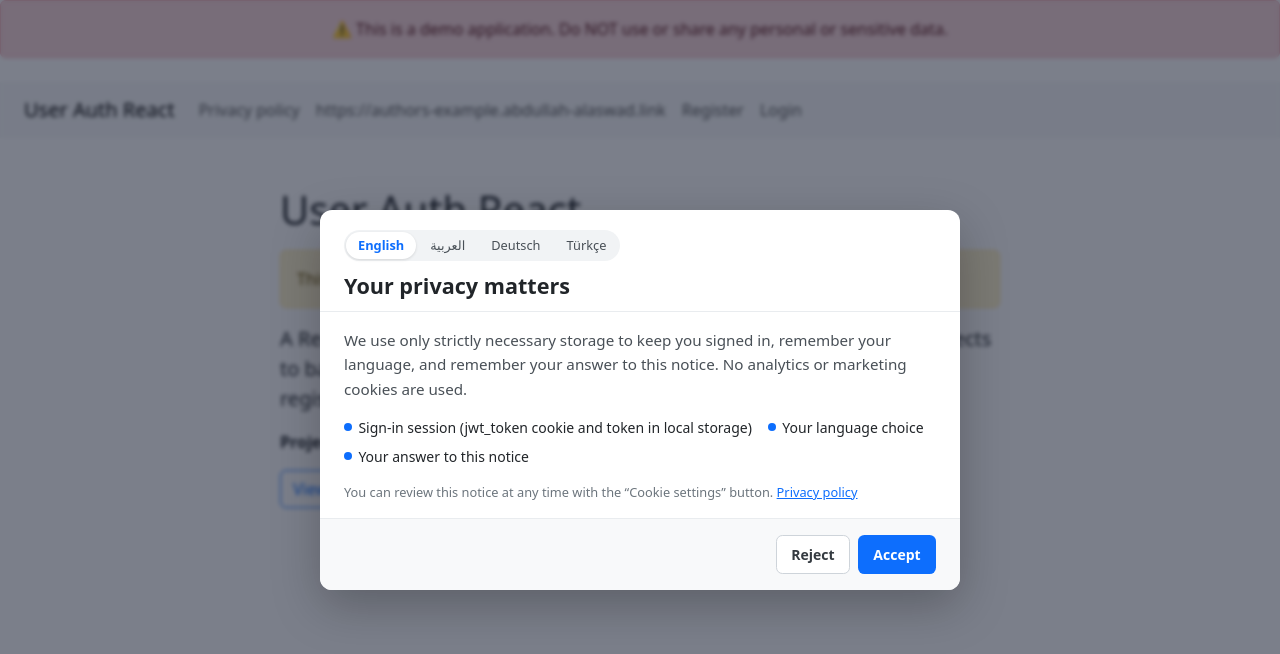
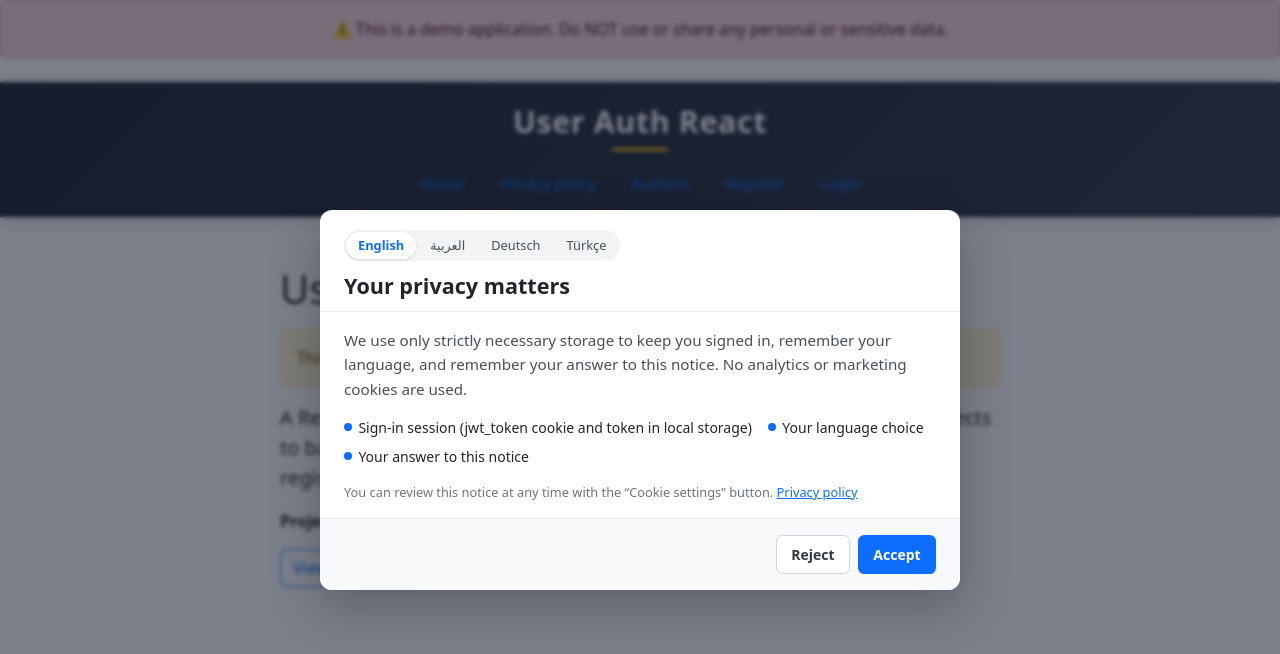
Before and after one commit to abdoun/user-auth-react, a React (Create React App) app: page / in a window 1280 px wide. Shown: the top 654 px of the page. Built offline with nearby package versions, Linux system fonts and the light colour scheme.

Commit message:
style: match authors frontend header and fix Authors link label/URL

```diff
--- a/src/Navbar.js
+++ b/src/Navbar.js
@@ -2,8 +2,17 @@ import { logout } from './utils/auth';
 import { Link, useNavigate } from 'react-router-dom';
 import { AUTHORS_URL } from './utils/authConfig';
 
+// When browsing over a plain IP, the authors frontend lives on the sibling
+// port (8088); otherwise use the public domain.
+function getAuthorsUrl() {
+  const host = window.location.hostname;
+  const isIP = /^\d{1,3}(\.\d{1,3}){3}$/.test(host);
+  return isIP ? `http://${host}:8088/` : AUTHORS_URL;
+}
+
 export default function Navbar({ isLoggedIn, setIsLoggedIn }) {
   const navigate = useNavigate();
+  const authorsUrl = getAuthorsUrl();
 
   const handleLogout = () => {
     logout();
@@ -12,68 +21,65 @@ export default function Navbar({ isLoggedIn, setIsLoggedIn }) {
   };
 
   return (
-    <nav className="navbar navbar-expand navbar-light bg-light px-4">
-      <Link className="navbar-brand" to="/">
-        User Auth React
+    <header className="App-header">
+      <h1 className="App-brand">
+        <Link to="/">User Auth React</Link>
+      </h1>
+      <nav className="App-nav nav nav-pills justify-content-center">
+        <div className="nav-item">
+          <Link className="nav-link" to="/">
+            Home
           </Link>
-      <div className="navbar-nav">
+        </div>
+        <div className="nav-item">
           <Link className="nav-link" to="/privacy">
             Privacy policy
           </Link>
-        {(() => {
-          let url = localStorage.getItem('authorUrl');
-
-          if (!url) {
-            // Default: use the known domain
-            url = AUTHORS_URL;
-          } else {
-            // If it's an IP, try to map to domain format with :8083
-            const isIP = url.match(/^[\d.]+$/);
-            if (isIP) {
-              url = `http://${url}:8083`;
-            }
-          }
-
-          return (
-            <Link
+        </div>
+        <div className="nav-item">
+          <a
             className="nav-link"
-              onClick={() => {
-                const currentHost = window.location.host;
-                localStorage.setItem('authorUrl', currentHost + ':8083');
-              }}
+            href={authorsUrl}
+            target="_blank"
+            rel="noopener noreferrer"
           >
-              {url.includes(':8083') ? url.replace(/:8083$/, '') : url}
-              <i className="bi bi-person-lines-fill"></i>
-            </Link>
-          );
-        })()}
+            Authors
+          </a>
+        </div>
         {!isLoggedIn && (
           <>
+            <div className="nav-item">
               <Link className="nav-link" to="/register">
                 Register
               </Link>
+            </div>
+            <div className="nav-item">
               <Link className="nav-link" to="/login">
                 Login
               </Link>
+            </div>
           </>
         )}
         {isLoggedIn && (
           <>
+            <div className="nav-item">
               <Link className="nav-link" to="/profile">
                 Profile
               </Link>
+            </div>
+            <div className="nav-item">
               <Link className="nav-link" to="/users">
                 Users
               </Link>
-            <button
-              className="btn btn-outline-danger btn-sm ms-3"
-              onClick={handleLogout}
-            >
+            </div>
+            <div className="nav-item">
+              <button className="nav-link" onClick={handleLogout}>
                 Logout
               </button>
+            </div>
           </>
         )}
-      </div>
       </nav>
+    </header>
   );
 }
--- a/src/index.css
+++ b/src/index.css
@@ -1,5 +1,6 @@
 body {
   margin: 0;
+  background: #f5f6f8;
   font-family:
     -apple-system, BlinkMacSystemFont, 'Segoe UI', 'Roboto', 'Oxygen', 'Ubuntu',
     'Cantarell', 'Fira Sans', 'Droid Sans', 'Helvetica Neue', sans-serif;
@@ -7,6 +8,61 @@ body {
   -moz-osx-font-smoothing: grayscale;
 }
 
+/* Header styled to match the authors-example frontend */
+.App-header {
+  background: linear-gradient(135deg, #1f2530, #343b48);
+  box-shadow: 0 2px 14px rgba(0, 0, 0, 0.18);
+  color: #fff;
+  padding: 22px 16px 16px;
+  text-align: center;
+}
+
+.App-brand {
+  font-size: 1.9rem;
+  font-weight: 700;
+  letter-spacing: 0.02em;
+  margin: 0 0 14px;
+}
+
+.App-brand::after {
+  background: #ffc107;
+  border-radius: 2px;
+  content: '';
+  display: block;
+  height: 3px;
+  margin: 8px auto 0;
+  width: 56px;
+}
+
+.App-brand a {
+  color: inherit;
+  text-decoration: none;
+}
+
+.App-nav {
+  justify-content: center;
+}
+
+.App-nav .nav-link {
+  font-size: 0.95rem;
+  margin: 0 2px;
+  border-radius: 20px !important;
+  padding: 0.4rem 1rem !important;
+}
+
+.App-nav .nav-link:focus,
+.App-nav .nav-link:hover {
+  background: rgba(255, 255, 255, 0.12) !important;
+  color: #fff !important;
+}
+
+.App-nav button.nav-link {
+  background: transparent;
+  border: 0;
+  color: rgba(255, 255, 255, 0.55);
+  cursor: pointer;
+}
+
 code {
   font-family:
     source-code-pro, Menlo, Monaco, Consolas, 'Courier New', monospace;
```
Lines whose indentation alone changed are shown as unchanged.
